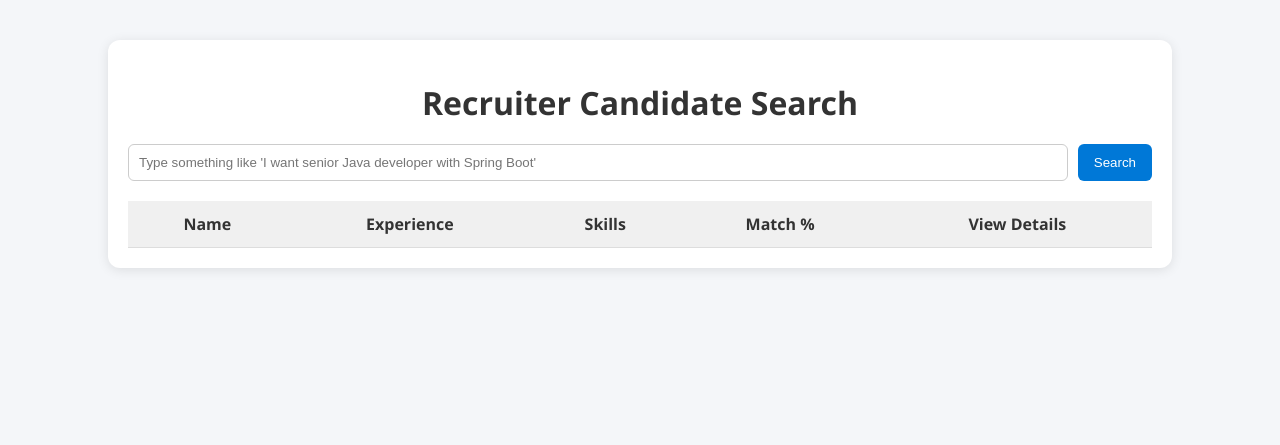
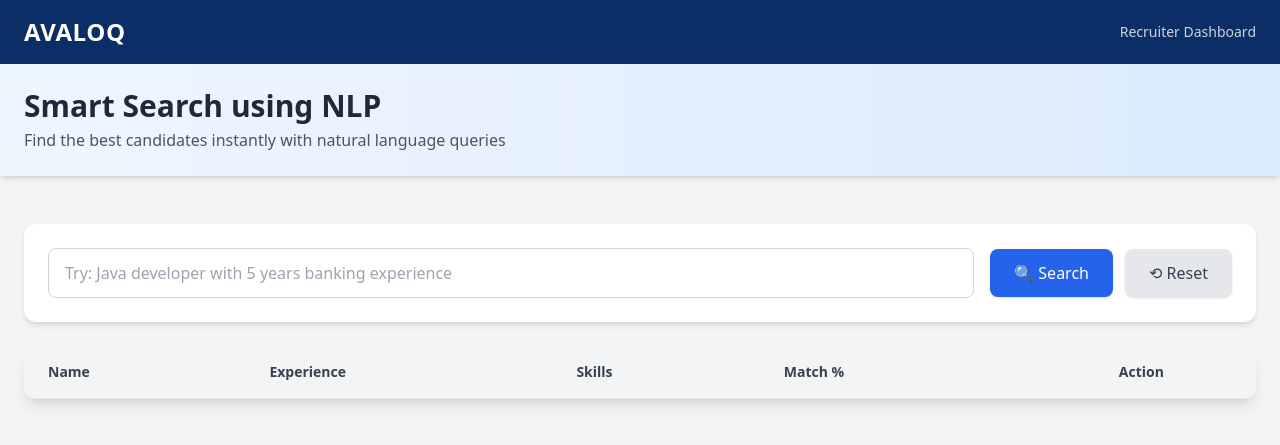
Before and after one commit to Milind-Bhandare/SkillMatch, a FastAPI app: page /recruiter in a window 1280 px wide. Shown: the top 445 px of the page. Run offline with FastAPI, Linux system fonts and the light colour scheme; lists and menus that the app fills with data are empty; some libraries are stand-ins or nearby versions.

Commit message:
Changed UI using tailwind

```diff
--- a/app.py
+++ b/app.py
@@ -32,7 +32,7 @@ async def index(request: Request):
 
 @app.get("/recruiter", response_class=HTMLResponse)
 async def recruiter(request: Request):
-    return templates.TemplateResponse("recruiter.html", {"request": request})
+    return templates.TemplateResponse("search.html", {"request": request})
 
 
 @app.get("/jobs")
--- a/static/recruiter.js
+++ b/static/recruiter.js
@@ -76,7 +76,6 @@ document.addEventListener("DOMContentLoaded", () => {
             modalBody.innerHTML = `
               <h2>${escapeHtml(data.name || "N/A")}</h2>
               <p><b>Email:</b> ${escapeHtml(data.email || "N/A")}</p>
-              <p><b>Phone:</b> ${escapeHtml(data.phone || "N/A")}</p>
               <p><b>Location:</b> ${escapeHtml(data.location || "N/A")}</p>
               <p><b>Experience:</b> ${escapeHtml(formatExperience(data.experience))}</p>
               <p><b>Summary:</b> ${escapeHtml(data.summary || "N/A")}</p>
--- a/templates/search.html
+++ b/templates/search.html
@@ -1,20 +1,140 @@
 <!DOCTYPE html>
 <html lang="en">
 <head>
-    <meta charset="UTF-8">
-    <title>Recruiter Search</title>
-    <link rel="stylesheet" href="/static/style.css">
+    <meta charset="UTF-8" />
+    <title>Candidate Search</title>
+    <script src="https://cdn.tailwindcss.com"></script>
+    <style>
+    /* Always blue and underlined for view action */
+    .view-btn {
+      color: #1E40AF; /* blue */
+      text-decoration: underline;
+      font-weight: 500;
+      cursor: pointer;
+    }
+  </style>
 </head>
-<body>
-<div class="container">
-    <h1>Recruiter Candidate Search</h1>
-    <form id="searchForm">
-        <input type="text" id="query" placeholder="Search (e.g. Senior Java Developer with AWS)">
-        <button type="submit">Search</button>
-    </form>
-    <div id="results"></div>
+<body class="bg-gray-100 font-sans text-gray-800">
+
+<!-- Top Branding -->
+<header class="bg-[#0A2E65] text-white shadow-md">
+    <div class="max-w-7xl mx-auto px-6 py-4 flex items-center justify-between">
+        <h1 class="text-2xl font-bold tracking-wide">AVALOQ</h1>
+        <span class="text-sm opacity-80">Recruiter Dashboard</span>
+    </div>
+</header>
+
+<!-- Page Title -->
+<section class="bg-gradient-to-r from-blue-50 to-blue-100 py-6 shadow-md mb-6">
+    <div class="max-w-7xl mx-auto px-6">
+        <h2 class="text-3xl font-bold text-gray-800">Smart Search using NLP</h2>
+        <p class="text-gray-600 mt-1">Find the best candidates instantly with natural language queries</p>
+    </div>
+</section>
+
+<!-- Main Container -->
+<main class="p-6 max-w-7xl mx-auto space-y-6">
+
+    <!-- Search Box -->
+    <div class="bg-white p-6 rounded-xl shadow-md">
+        <div class="flex flex-col sm:flex-row items-center gap-4">
+            <input
+                    id="searchQuery"
+                    type="text"
+                    placeholder="Try: Java developer with 5 years banking experience"
+                    class="flex-1 px-4 py-3 rounded-lg border border-gray-300 focus:ring-2 focus:ring-blue-500 focus:outline-none"
+            />
+            <div class="flex gap-3">
+                <button
+                        id="searchBtn"
+                        class="px-6 py-3 bg-blue-600 text-white font-medium rounded-lg shadow hover:bg-blue-700 transition cursor-pointer">
+                    🔍 Search
+                </button>
+                <button
+                        id="resetBtn"
+                        class="px-6 py-3 bg-gray-200 text-gray-700 font-medium rounded-lg shadow hover:bg-gray-300 transition cursor-pointer">
+                    ⟲ Reset
+                </button>
+            </div>
+        </div>
+    </div>
+
+    <!-- Loader -->
+    <div id="loader" class="hidden text-center py-6">
+        <div class="animate-spin rounded-full h-10 w-10 border-t-2 border-b-2 border-blue-600 mx-auto"></div>
+        <p class="mt-2 text-gray-600">Searching candidates...</p>
+    </div>
+
+    <!-- Results Table -->
+    <div class="bg-white rounded-xl shadow-lg overflow-hidden">
+        <table class="min-w-full text-left text-sm">
+            <thead class="bg-gray-100 border-b">
+            <tr>
+                <th class="px-6 py-4 font-semibold text-gray-700">Name</th>
+                <th class="px-6 py-4 font-semibold text-gray-700">Experience</th>
+                <th class="px-6 py-4 font-semibold text-gray-700">Skills</th>
+                <th class="px-6 py-4 font-semibold text-gray-700">Match %</th>
+                <th class="px-6 py-4 font-semibold text-gray-700 text-center">Action</th>
+            </tr>
+            </thead>
+            <tbody id="candidate-list" class="divide-y divide-gray-200">
+            <!-- Dynamic rows from recruiter.js -->
+            </tbody>
+        </table>
+    </div>
+</main>
+
+<!-- Modal -->
+<div id="detailsModal" class="hidden fixed inset-0 bg-black bg-opacity-50 z-50 flex items-center justify-center">
+    <div class="bg-white rounded-xl shadow-lg w-11/12 max-w-2xl p-6 relative">
+        <button id="closeModal" class="absolute top-3 right-3 text-gray-500 hover:text-gray-700 text-xl font-bold">
+            🗙
+        </button>
+        <div id="detailsBody" class="space-y-3 text-gray-700">
+            <!-- Candidate details populated by JS -->
+        </div>
+    </div>
 </div>
 
-<script src="/static/script.js"></script>
+<script src="/static/recruiter.js?v=6"></script>
+<script>
+    document.addEventListener("DOMContentLoaded", () => {
+      // Reset button
+      document.getElementById("resetBtn").addEventListener("click", () => {
+        document.getElementById("searchQuery").value = "";
+        document.getElementById("candidate-list").innerHTML = "";
+      });
+
+      // Modal close
+      const modal = document.getElementById("detailsModal");
+      document.getElementById("closeModal").addEventListener("click", () => {
+        modal.classList.add("hidden");
+      });
+      modal.addEventListener("click", (e) => {
+        if(e.target === modal) modal.classList.add("hidden");
+      });
+    });
+
+    // Function to create view button (for recruiter.js)
+    function createViewButton(candidateId, candidateData) {
+      const btn = document.createElement("button");
+      btn.innerText = "View Details";
+      btn.className = "view-btn";
+      btn.addEventListener("click", () => {
+        const modal = document.getElementById("detailsModal");
+        const body = document.getElementById("detailsBody");
+
+        body.innerHTML = `
+          <h3 class="text-xl font-semibold">${candidateData.name}</h3>
+          <p><strong>Experience:</strong> ${candidateData.experience}</p>
+          <p><strong>Skills:</strong> ${candidateData.skills.join(", ")}</p>
+          <p><strong>Match %:</strong> ${candidateData.match}</p>
+        `;
+
+        modal.classList.remove("hidden");
+      });
+      return btn;
+    }
+  </script>
 </body>
 </html>
```
